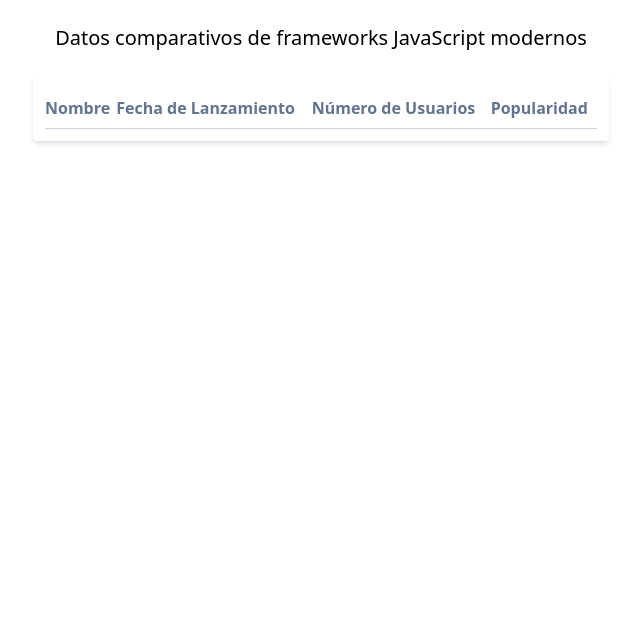
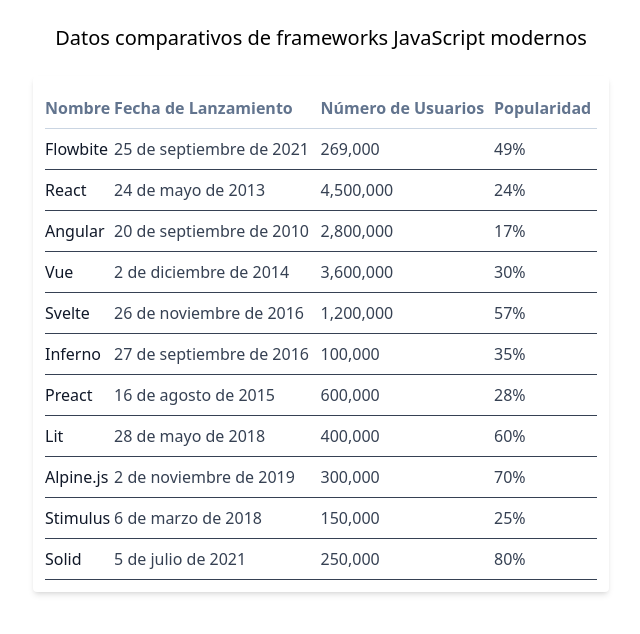
Before and after one commit to vicmmoraM/javascript101, a website built with Vite: page index.html in a window 1280 px wide. Shown: the whole page, without its empty margins (319-959 px from the left). Built offline with nearby package versions, Linux system fonts and the light colour scheme.

Commit message:
Cargar archivo file02.js con el tipo módulo

```diff
--- a/index.html
+++ b/index.html
@@ -51,7 +51,7 @@
   <script type="module" src="/src/file01.js"></script>
 
   <!-- TO-DO: Cargue el archivo /src/file02.js con el tipo módulo -->
-
+  <script type="module" src="/src/file02.js"></script>
 
 
 
```
